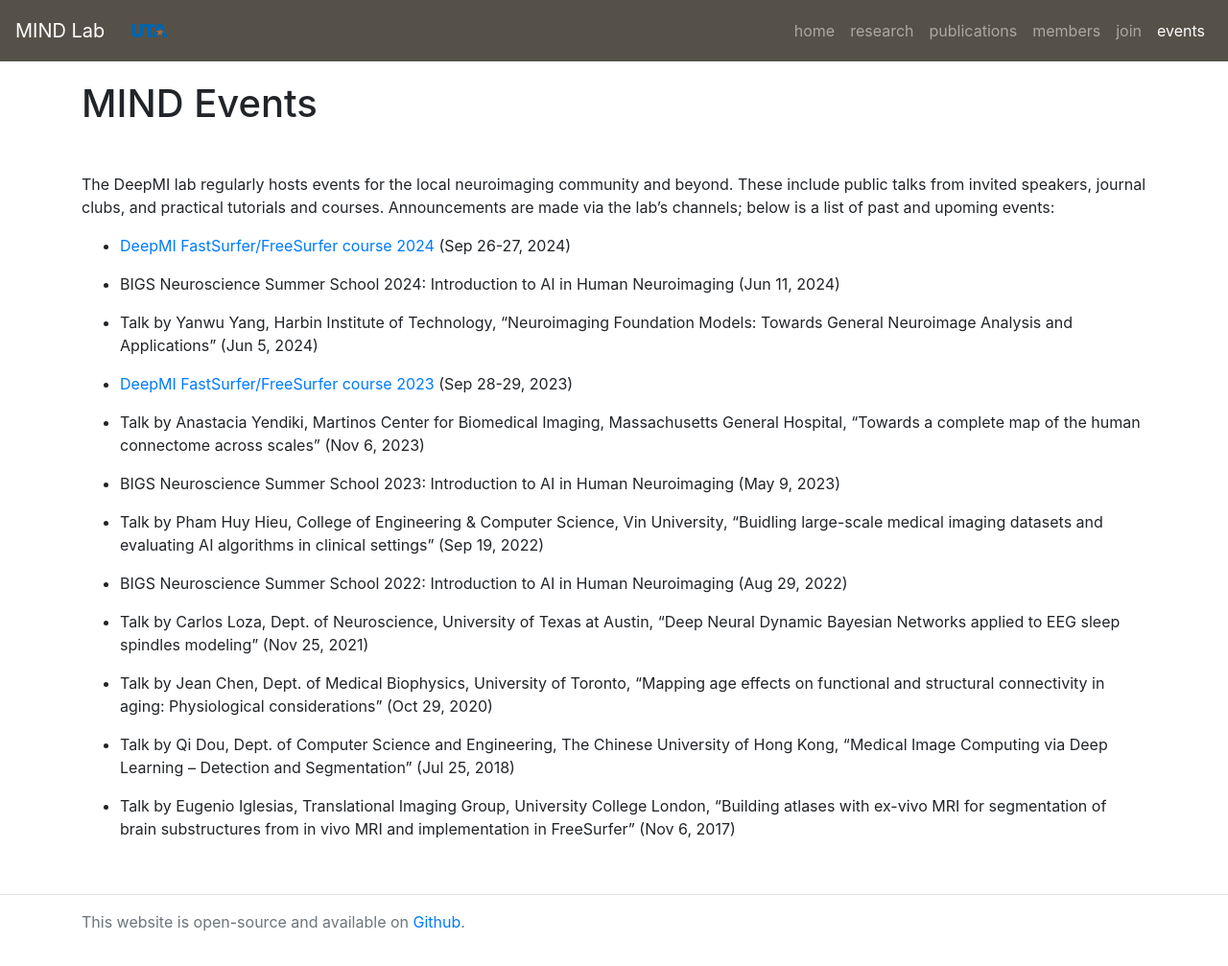
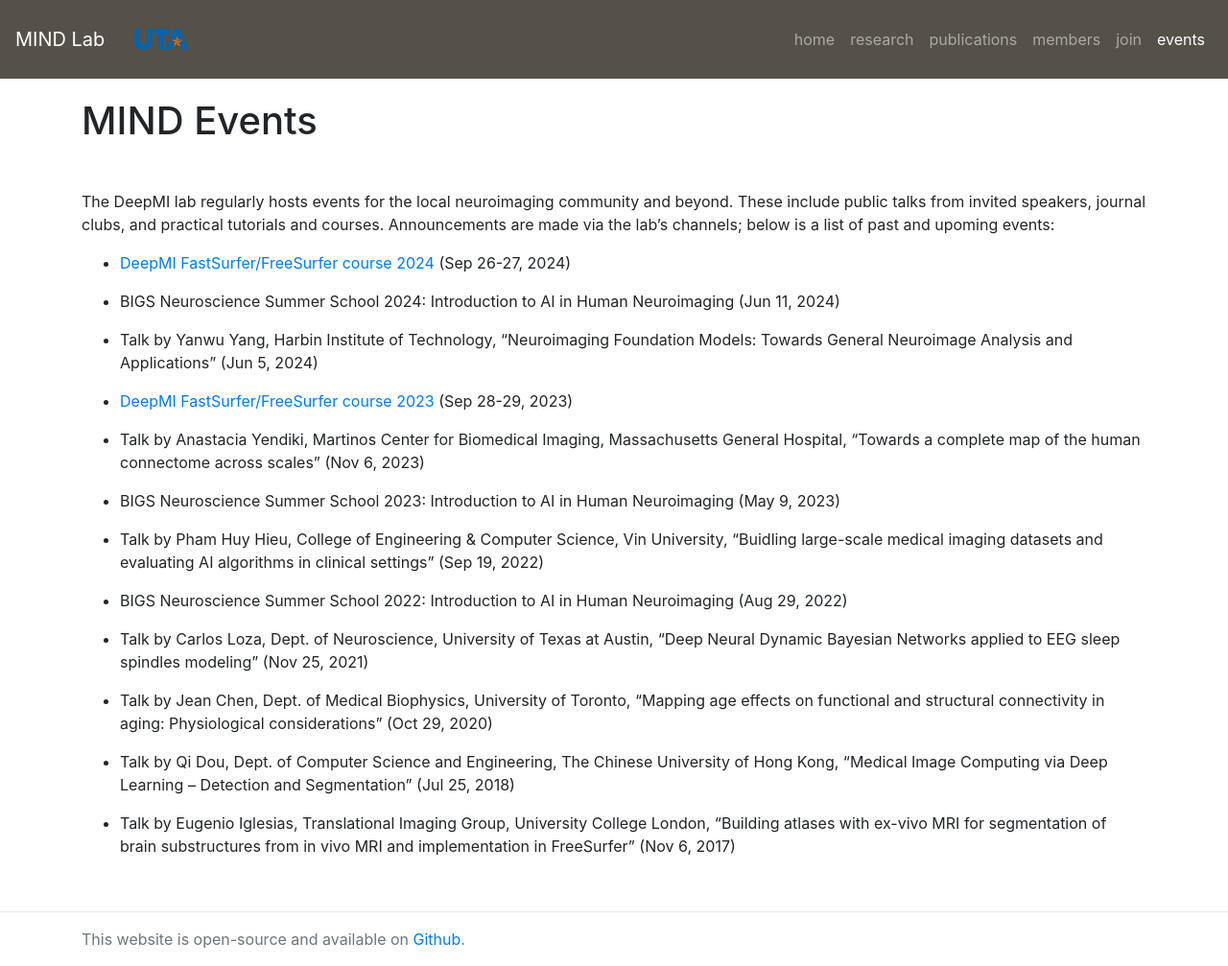
Before and after one commit to Deep-MI/Deep-MI.github.io, a Jekyll site: the page built from events/index.md, in a window 1280 px wide. Shown: the whole page at 96% size. Built offline with Jekyll 4.4.1, drawn with Linux system fonts in a browser that asks for light colours; nearby versions of some CDN libraries; comment, search, counter and statistics services are not loaded.

Commit message:
Update header.html

```diff
--- a/_includes/header.html
+++ b/_includes/header.html
@@ -33,7 +33,7 @@
 <!--         <a href="https://www.dzne.de/en/research/research-areas/population-health-sciences/forschungsgruppen/reuter/" target="_blank"><img class="inline-block navb-icon" src="/static/img/logos/dzne_logo.png" alt="DZNE"></a>
         <a href="https://www.nmr.mgh.harvard.edu/user/7284" target="_blank"><img class="inline-block navb-icon" src="/static/img/logos/hms_logo.svg" alt="HMS"></a>
         <a href="http://reuter.mit.edu" target="_blank"><img class="inline-block navb-icon" src="/static/img/logos/mit_logo.svg" alt="MIT"></a> -->
-        <a href="https://www.uta.edu/academics/faculty/profile?username=zhud2" target="_blank"><img class="inline-block navb-icon" src="/static/img/logos/UTA.svg" alt="UTA" style="width: 50px; height: auto;"></a>
+        <a href="https://www.uta.edu/academics/faculty/profile?username=zhud2" target="_blank"><img class="inline-block navb-icon" src="/static/img/logos/UTA.svg" alt="UTA" style="width: 75px; height: auto;"></a>
         <button type="button" class="navbar-toggler" data-toggle="collapse" data-target="#navbarContent" aria-controls="navbarContent" aria-expanded="false" aria-label="Toggle navigation">
           <span class="navbar-toggler-icon"></span>
         </button>
```
